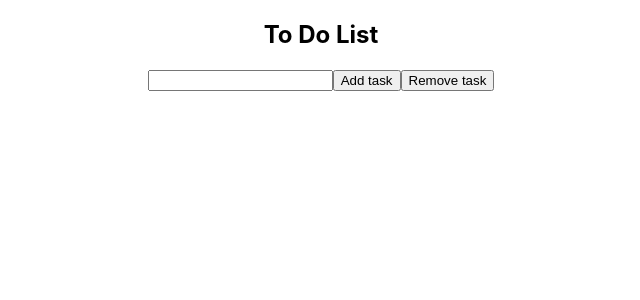
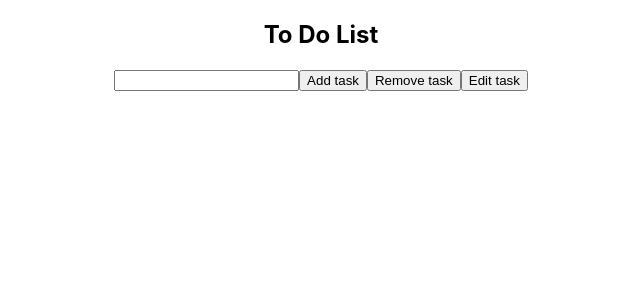
Before and after one commit to TeresaMarbanCastro/React-Redux-Fictizia, a React (Create React App) app in the folder render-components/: page / in a window 1280 px wide. Shown: the top 300 px of the page, without its empty margins (319-959 px from the left). Built offline with nearby package versions, Linux system fonts and the light colour scheme.

Commit message:
to do list edition

```diff
--- /dev/null
+++ b/render-components/src/components2/EditButton.js
@@ -0,0 +1,3 @@
+import React from 'react';
+
+export default (props) => <button onClick={props.onClick}>Edit task</button>
--- a/render-components/src/components2/ListContainer.js
+++ b/render-components/src/components2/ListContainer.js
@@ -4,6 +4,7 @@ import List from './List';
 import ListItem from './ListItem';
 import AddButton from './AddButton';
 import RemoveButton from './RemoveButton';
+import EditButton from './EditButton';
 
 class ListContainer extends React.Component {
     constructor(props) {
@@ -29,13 +30,34 @@ class ListContainer extends React.Component {
         })
     }
 
+    // editTask(e) {
+    //     this.setState({
+    //         tasks: this.state.tasks.splice(this.state.text, index, this.state.text)
+    //     })
+    // }
+
+    // onChangeTask = (id, text) => {
+    // let tasks = this.state.tasks.map(e => {
+    //     if(e.id === id) e.text = text
+    //         return e
+    //     })
+    //     this.setState({})
+    // } Hacer la edición, necesitaremos un array con objetos con id y text dentro.
+
+    // 1. Cambiar estructura para que tenga id
+    // 2. Se le pasa el objeto entero (id y texto) en list item y se le pasa al input props.task.text
+    // 3. Crear función onChange qeu llama a la del padre con el evento de cuando estamos escribiendo y el id de esa tarea.
+    // 4. En la función onChangeTask se hace un map. Si la tarea que estoy recorriendo, el id es igula al id que me viene,  lo devuelvo
+    // 5. Añadir Mathrandom para dar el id
+
     render(){
         return (
             <>
                 <h2>To Do List</h2>
-                <InputText onChange={(e) => this.setState({text: e.target.value})} />
+                <InputText valueonChange={(e) => this.setState({text: e.target.value})} />
                 <AddButton onClick={this.addTask} />
                 <RemoveButton onClick={this.removeTask} />
+                <EditButton onClick={this.editTask} />
 
                 <List>
                     {this.state.tasks.map((element) => <ListItem key={element}>{element}</ListItem>)}
```
